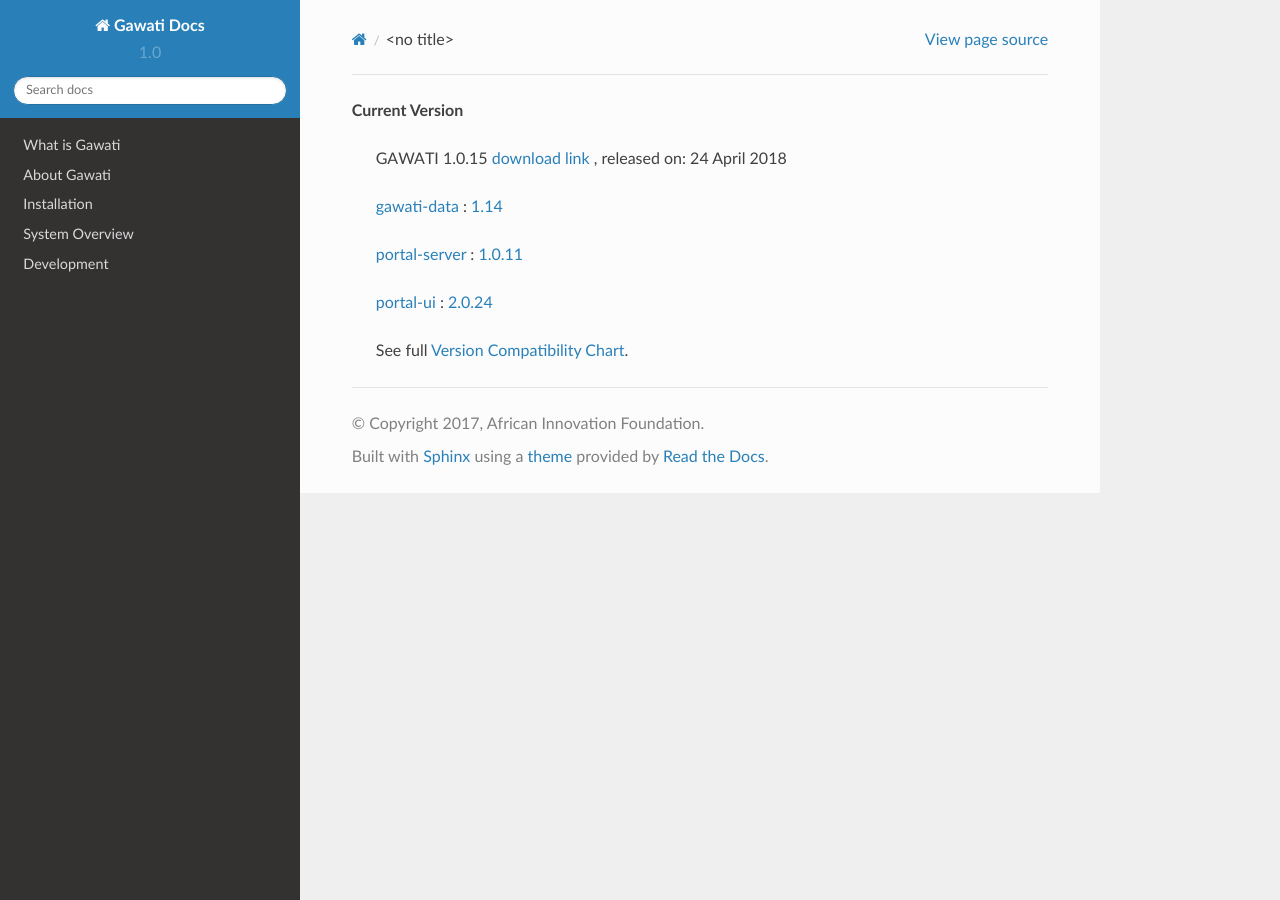
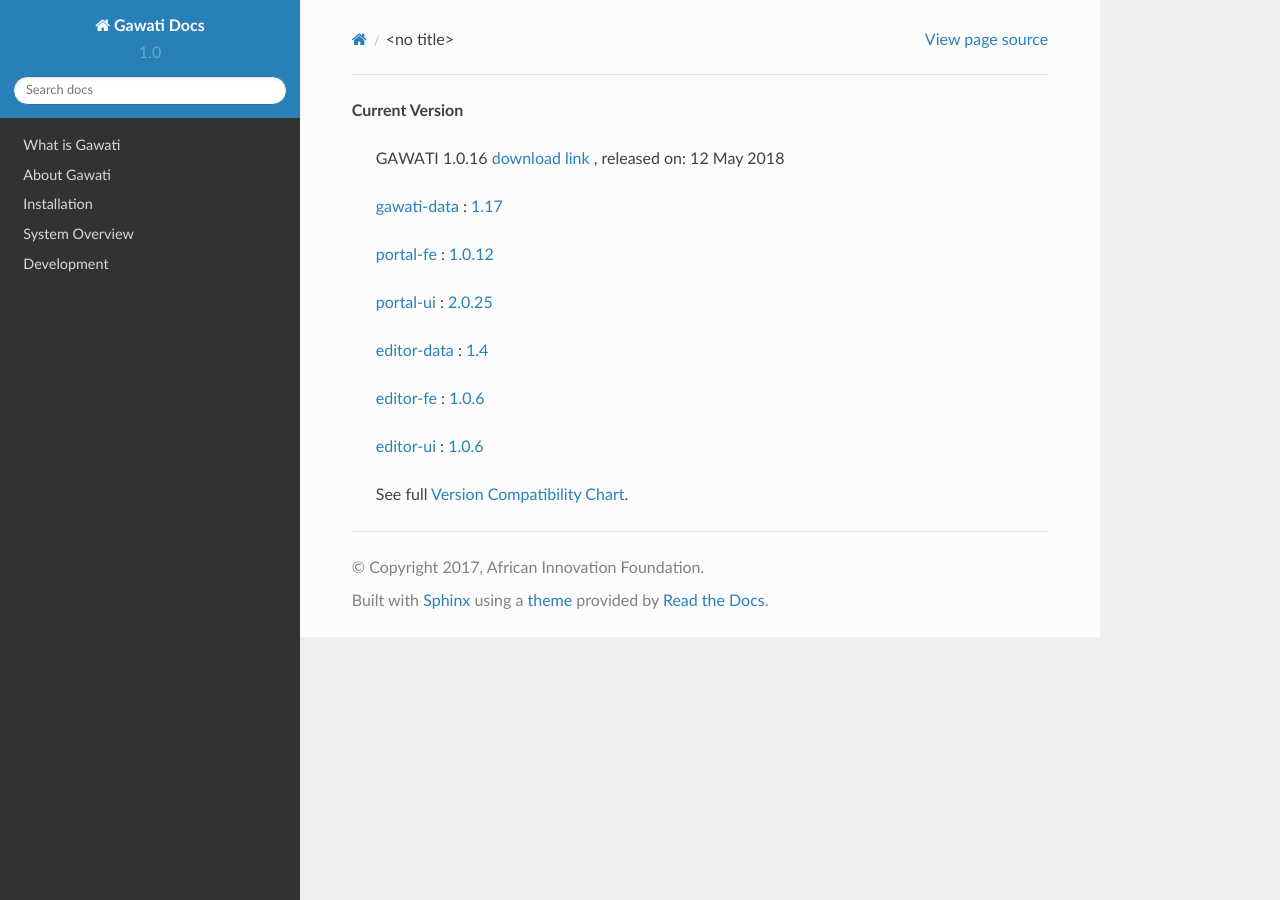
Before and after one commit to gawati/gawati-docs, a Sphinx documentation site: the page built from docs/source/development/version-info.rst, in a window 1280 px wide. Built offline with Sphinx 7.4.7 and the Read the Docs theme 2.0.0, drawn with Linux system fonts in a browser that asks for light colours.

Commit message:
updating version info

```diff
--- a/docs/source/development/version-info.rst
+++ b/docs/source/development/version-info.rst
@@ -1,13 +1,18 @@
 
 **Current Version**
 
-  * GAWATI 1.0.15  `download link <http://dl.gawati.org/dev/1.0.15>`_ , released on: 24 April 2018
+  * GAWATI 1.0.16  `download link <http://dl.gawati.org/dev/1.0.16>`_ , released on: 12 May 2018
 
-    - `gawati-data <https://github.com/gawati/gawati-data>`_ : `1.14 <https://github.com/gawati/gawati-data/tree/d6fc67203a174d36074a312514cd6d3cbeb15613>`_
+    - `gawati-data <https://github.com/gawati/gawati-data>`_ : `1.17 <https://github.com/gawati/gawati-data/tree/5e6a1b0143b4493b5e5778c1adb1dcd13efde5db>`_
 
-    - `portal-server <https://github.com/gawati/gawati-portal-server>`_ : `1.0.11 <https://github.com/gawati/gawati-portal-server/tree/be0e86786146e284dfdac42209d27ebe4fdc2263>`_
+    - `portal-fe <https://github.com/gawati/gawati-portal-fe>`_ : `1.0.12 <https://github.com/gawati/gawati-portal-fe/tree/cb97a77c3e66c256fbf0453ef99cd86fb292d3b1>`_
 
-    - `portal-ui <https://github.com/gawati/gawati-portal-ui>`_ : `2.0.24 <https://github.com/gawati/gawati-portal-ui/tree/f796e5d9bd25e335b70063074b2f8314a8f638b0>`_
+    - `portal-ui <https://github.com/gawati/gawati-portal-ui>`_ : `2.0.25 <https://github.com/gawati/gawati-portal-ui/tree/890ecdfbdea5aae4ca32ed0713cfd192020dc300>`_
 
+    - `editor-data <https://github.com/gawati/gawati-client-data>`_ : `1.4 <https://github.com/gawati/gawati-client-data/tree/65a097a0ebfed476b9948122ea44664ecc72ec3a>`_
+
+    - `editor-fe <https://github.com/gawati/gawati-editor-fe>`_ : `1.0.6 <https://github.com/gawati/gawati-editor-fe/tree/a4a34890208377d8e89d923cad2ef746f5e18ee7>`_
+
+    - `editor-ui <https://github.com/gawati/gawati-editor-ui>`_ : `1.0.6 <https://github.com/gawati/gawati-editor-ui/tree/d207448795fb764a924c1022de2900b225128d55>`_
 
   See full :doc:`Version Compatibility Chart <./version-compat>`.
```
